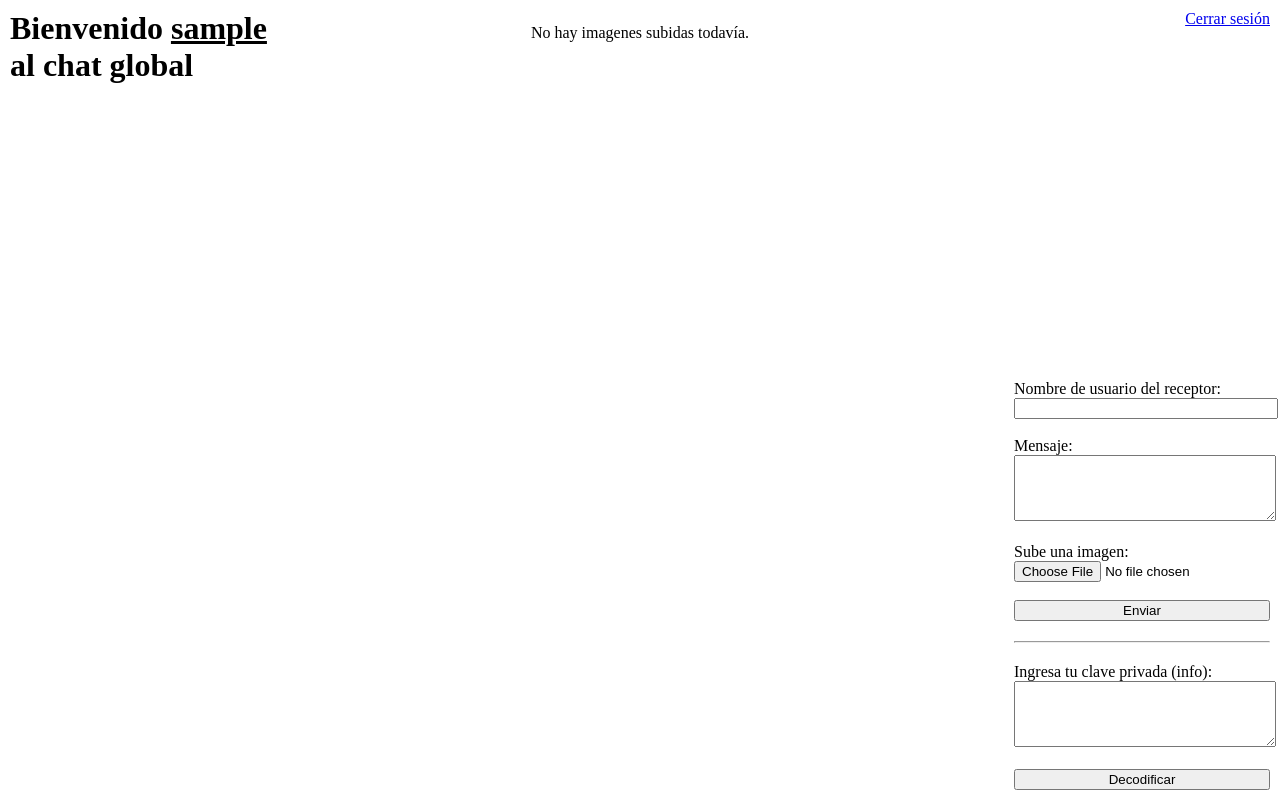
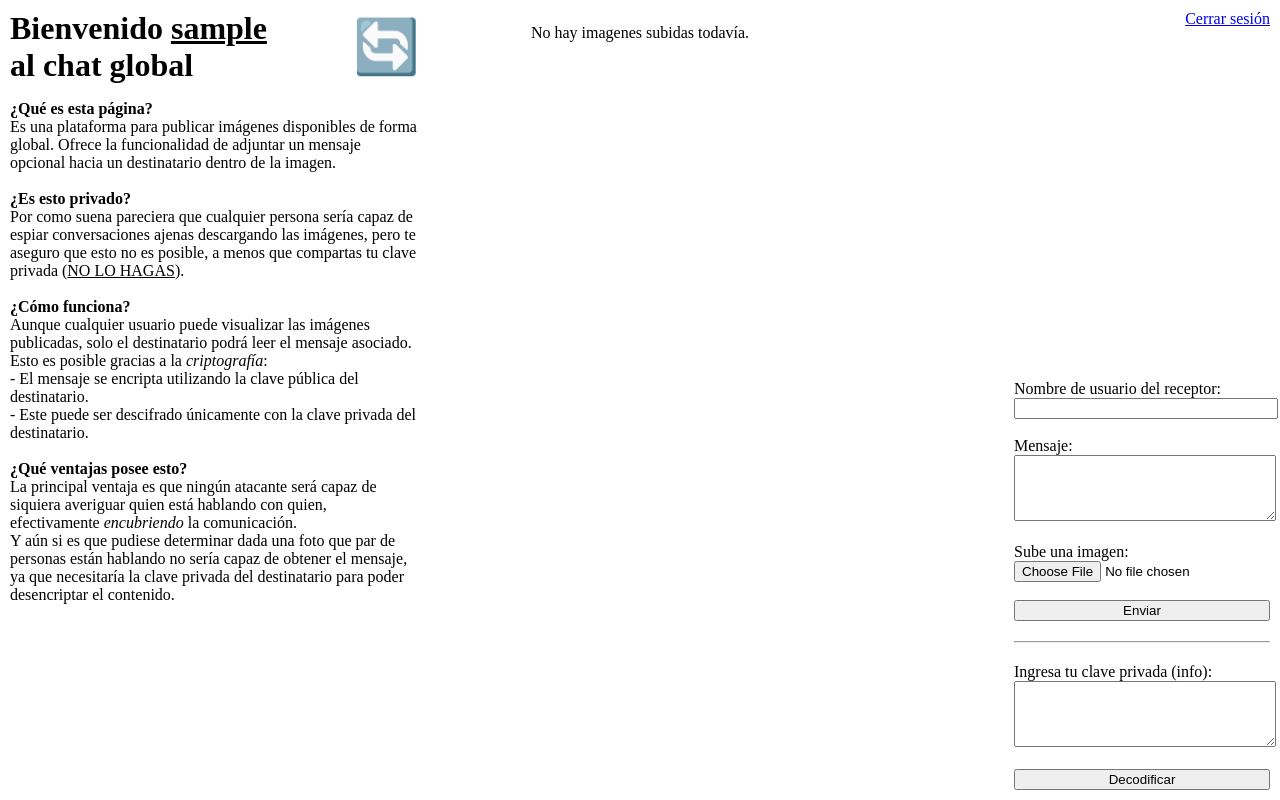
Before and after one commit to CaldeCrack/CC5301-Introduccion-a-la-Criptografia-Moderna, a Django app: page / in a window 1280 px wide. Run offline with Django 5.2, Linux system fonts and the light colour scheme; the visitor is signed in with stand-in values (Sample User, id 1); data that the repository does not hold is empty.

Commit message:
Arreglo de errores y ligera mejora visual de la página home

```diff
--- a/Proyecto/app/models.py
+++ b/Proyecto/app/models.py
@@ -1,10 +1,14 @@
+from django.contrib.auth.models import AbstractUser
 from django.db import models
-from django.contrib.auth.models import AbstractUser
+import uuid
+
+def image_upload(instance, filename):
+    return f'uploads/{uuid.uuid4().hex.upper()}.png'
 
 class User(AbstractUser):
     public_key = models.TextField(null=True, blank=True)
 
 class Image(models.Model):
-    image = models.ImageField(upload_to='uploads/')
+    image = models.ImageField(upload_to=image_upload)
     timestamp = models.DateTimeField(auto_now_add=True)
     length = models.IntegerField()
--- a/Proyecto/app/static/css/styles.css
+++ b/Proyecto/app/static/css/styles.css
@@ -2,8 +2,8 @@
 	width: 100%;
 }
 
-img {
-	max-width: 30%;
+img, p.decrypted {
+	max-width: 25%;
 }
 
 div.images {
@@ -48,13 +48,30 @@ div.home {
 div.fixed {
 	display: flex;
 	flex-direction: column;
-	max-width: 30%;
-	height: 100%;
+	width: 32%;
+	height: 97%;
 	position: fixed;
 	top: 10px;
 	left: 10px;
 }
 
 details {
+	background: #f4f4f4;
+	padding: 10px;
+	border: 1px solid #ddd;
 	overflow: scroll;
 }
+
+div.info {
+	display: flex;
+	flex-direction: row;
+	align-items: center;
+	justify-content: space-between;
+}
+
+button.refresh {
+	background: none;
+	border: none;
+	cursor: pointer;
+	padding: 0;
+}
--- a/Proyecto/app/templates/app/home.html
+++ b/Proyecto/app/templates/app/home.html
@@ -2,13 +2,48 @@
 
 {% block content %}
 	<div class="fixed">
-		<h1 class="m-v-0">Bienvenido <u>{{ request.user.username }}</u><br>al chat global</h1>
+		<div class="info">
+			<h1 class="m-v-0">Bienvenido <u>{{ request.user.username }}</u><br>al chat global</h1>
+			<form action="" method="POST">
+				{% csrf_token %}
+				<input type="hidden" name="action" value="clear_private_key">
+				<button type="submit" class="refresh">
+					<span style="font-size: 4em;" title="Refrescar">🔄</span>
+				</button>
+			</form>
+		</div>
 		{% if private_key %}
-		<details style="background: #f4f4f4; padding: 10px; border: 1px solid #ddd;">
+		<details>
 			<summary>Registro exitoso. Esta es tu clave privada (no se la entregues a nadie)</summary>
 			{{ private_key|safe }}
 		</details>
 		<p>Guarda esta clave con cuidado, no se mostrará de nuevo.</p>
+		{% else %}
+			<p>
+				<strong>¿Qué es esta página?</strong><br>
+				Es una plataforma para publicar imágenes disponibles de forma global.
+				Ofrece la funcionalidad de adjuntar un mensaje opcional
+				hacia un destinatario dentro de la imagen.<br><br>
+
+				<strong>¿Es esto privado?</strong><br>
+				Por como suena pareciera que cualquier persona sería capaz de espiar conversaciones ajenas
+				descargando las imágenes, pero te aseguro que esto no es posible, a menos que compartas
+				tu clave privada (<u>NO LO HAGAS</u>).<br><br>
+
+				<strong>¿Cómo funciona?</strong><br>
+				Aunque cualquier usuario puede visualizar las imágenes publicadas,
+				solo el destinatario podrá leer el mensaje asociado.<br>
+				Esto es posible gracias a la <i>criptografía</i>:<br>
+				- El mensaje se encripta utilizando la clave pública del destinatario.<br>
+				- Este puede ser descifrado únicamente con la clave privada del destinatario.<br><br>
+
+				<strong>¿Qué ventajas posee esto?</strong><br>
+				La principal ventaja es que ningún atacante será capaz de siquiera averiguar quien
+				está hablando con quien, efectivamente <i>encubriendo</i> la comunicación.<br>
+				Y aún si es que pudiese determinar dada una foto que par de personas están hablando
+				no sería capaz de obtener el mensaje, ya que necesitaría la clave privada del
+				destinatario para poder desencriptar el contenido.<br>
+			</p>
 		{% endif %}
 	</div>
 
@@ -16,11 +51,11 @@
 	{% for image in images %}
 		<div class="images">
 			{% if image.decoded_message %}
-				<p>{{ image.decoded_message }}</p>
+				<p class="decrypted">{{ image.decoded_message|safe }}</p>
 			{% else %}
 				<img src="{{ image.image.url }}" alt="Uploaded image">
-				<p class="timestamp">Uploaded at: {{ image.timestamp }}</p>
 			{% endif %}
+			<p class="timestamp">Publicado el: {{ image.timestamp }}</p>
 		</div>
 	{% empty %}
 		<div class="images"><p>No hay imagenes subidas todavía.</p></div>
@@ -31,7 +66,7 @@
 			{% csrf_token %}
 			<div>
 				<label for="username">Nombre de usuario del receptor:</label><br>
-				<input class="w-full" type="text" id="username" name="username" required><br><br>
+				<input class="w-full" type="text" id="username" name="username"><br><br>
 			</div>
 
 			<div>
@@ -51,8 +86,8 @@
 		<form action="" method="GET" class="home">
 			{% csrf_token %}
 			<div>
-				<label for="private_key">Ingresa tu clave privada (info):</label>
-				<textarea class="w-full" id="private_key" name="private_key" rows="4" required></textarea>
+				<label for="private_key_decode">Ingresa tu clave privada (info):</label>
+				<textarea class="w-full" id="private_key_decode" name="private_key_decode" rows="4" required></textarea>
 				<br><br>
 			</div>
 			<button type="submit">Decodificar</button>
--- a/Proyecto/app/views.py
+++ b/Proyecto/app/views.py
@@ -1,12 +1,27 @@
-from django.shortcuts import render, redirect
+from django.shortcuts import render, redirect, get_object_or_404
 from django.contrib.auth.decorators import login_required
 from django.contrib.auth import logout, authenticate, login, get_user_model
+from django.core.files.base import ContentFile
 from django.contrib import messages
-from .models import Image
 from .forms import RegistroForm
-from .covert import generar_claves, encriptar_mensaje, desencriptar_mensaje, ocultar_mensaje_imagen, extraer_mensaje_imagen
+from .models import Image as ImageModel
+from .covert import *
+from PIL import Image as PilImage
+from random import randint
+from io import BytesIO
 User = get_user_model()
 
+
+def convert_to_png(image_file):
+	with PilImage.open(image_file) as img:
+		img = img.convert("RGBA")
+		buffer = BytesIO()
+		img.save(buffer, format="PNG")
+		buffer.seek(0)
+
+		new_file = ContentFile(buffer.read())
+		new_file.name = f"{image_file.name.split('.')[0]}.png"
+		return new_file
 
 @login_required(login_url='/login/')
 def index(request):
@@ -30,7 +45,8 @@ def register(request):
 
 			login(request, user)
 			messages.success(request, "¡Registro exitoso! Has iniciado sesión.")
-			return render(request, 'app/home.html', {'private_key': clave_privada})
+			request.session['private_key'] = clave_privada
+			return redirect('home')
 		else:
 			messages.error(request, "Hubo un error en el formulario.")
 			return render(request, 'app/register.html', {'form': form})
@@ -62,28 +78,43 @@ def logout2(request):
 @login_required(login_url='/login/')
 def home(request):
 	if request.method == 'GET':
-		private_key = request.GET.get("private_key")
-		images = Image.objects.all().order_by("-timestamp")
+		private_key = request.session.pop('private_key', None)
+		private_key_decode = request.GET.get('private_key_decode')
+		images = ImageModel.objects.all().order_by('-timestamp')
 		decoded_images = []
 
 		for image in images:
-			if private_key:
+			if private_key_decode:
 				image_message = extraer_mensaje_imagen(image.image.path, image.length)
-				if decoded_message := desencriptar_mensaje(private_key, image_message):
-					image.decoded_message = decoded_message
+				if decoded_message := desencriptar_mensaje(private_key_decode, image_message):
+					image.decoded_message = decoded_message.replace('\n', '<br>')
 			decoded_images.append(image)
 
-		return render(request, "app/home.html", {"images": decoded_images})
+		context = {
+			'images': decoded_images,
+			'private_key': private_key,
+			'private_key_decode': private_key_decode
+		}
+		return render(request, "app/home.html", context)
 
 	if request.method == "POST":
-		receiver_name = request.POST.get("username")
-		message = f"De {request.user.username}:\n{request.POST.get('message')}"
-		image_file = request.FILES.get("image")
+		if request.POST.get('action') == 'clear_private_key':
+			request.session.pop('private_key', None)
+			return redirect('home')
 
-		recipient = User.objects.get(username=receiver_name)
-		encrypted_message = encriptar_mensaje(recipient.public_key, message)
+		receiver_name = request.POST.get('username')
+		message = f"De {request.user.username}:<br>{request.POST.get('message')}"
+		image_file = request.FILES.get('image')
 
-		if image_file:
-			ocultar_mensaje_imagen(image_file, encrypted_message)
+		if receiver_name:
+			recipient = get_object_or_404(User, username=receiver_name)
+			encrypted_message = encriptar_mensaje(recipient.public_key, message)
+			if image_file:
+				ocultar_mensaje_imagen(image_file, encrypted_message)
+		else:
+			if image_file:
+				image_file = convert_to_png(image_file)
+				image = ImageModel.objects.create(image=image_file, length=randint(0, 1024) * 8)
+				image.save()
 
 		return redirect("home")
--- a/Proyecto/covert_communication/urls.py
+++ b/Proyecto/covert_communication/urls.py
@@ -11,7 +11,6 @@ urlpatterns = [
 	path('register/', views.register, name='register'),
     path('login/', views.login2, name='login2'),
     path('logout/', views.logout2, name='logout2'),
-    # path('chat/<int:usuario_id>/', views.chat, name='chat'),
 	path('home/', views.home, name='home'),
 ]
 
```
Also changed, not shown: Proyecto/app/covert.py (+60 -61 lines).
